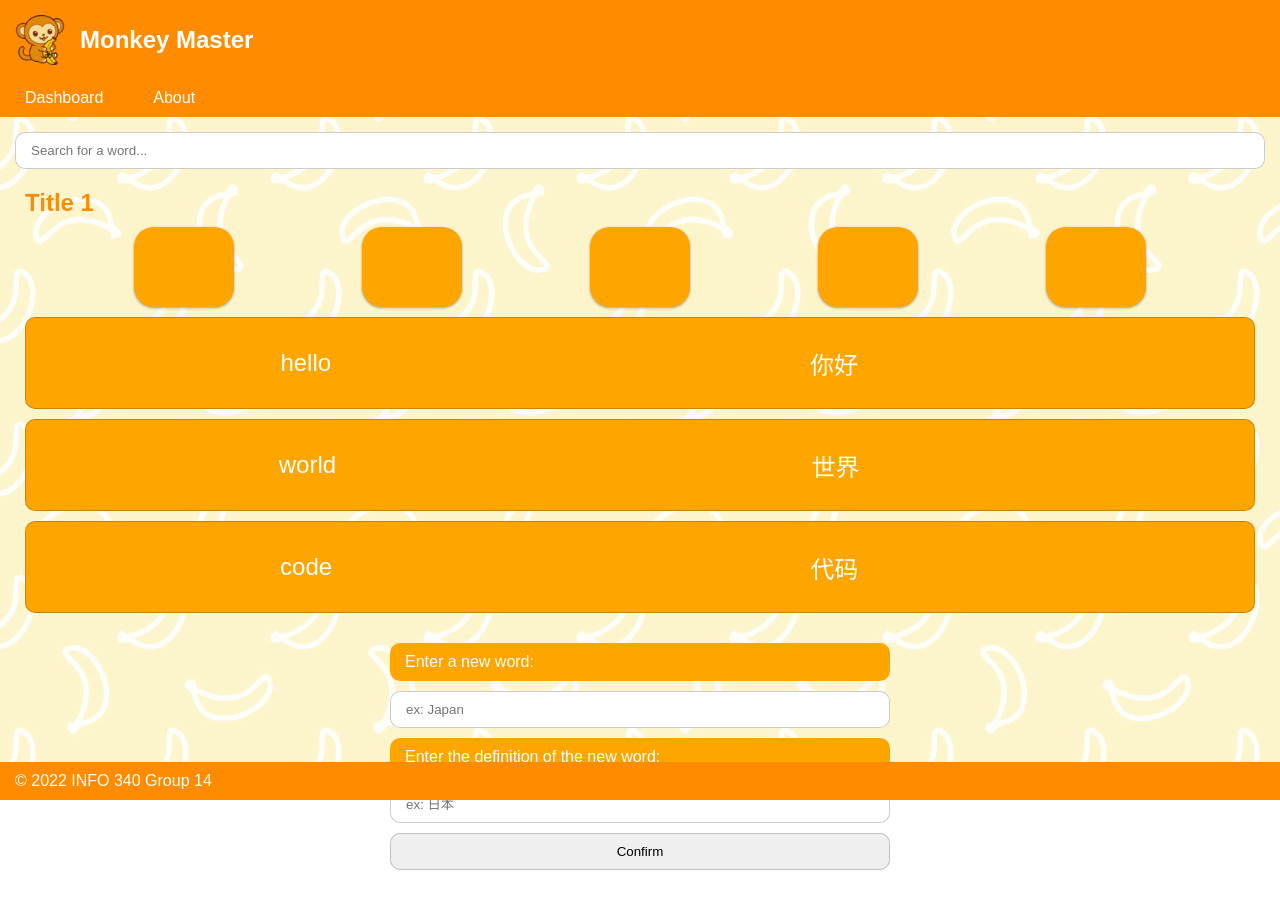
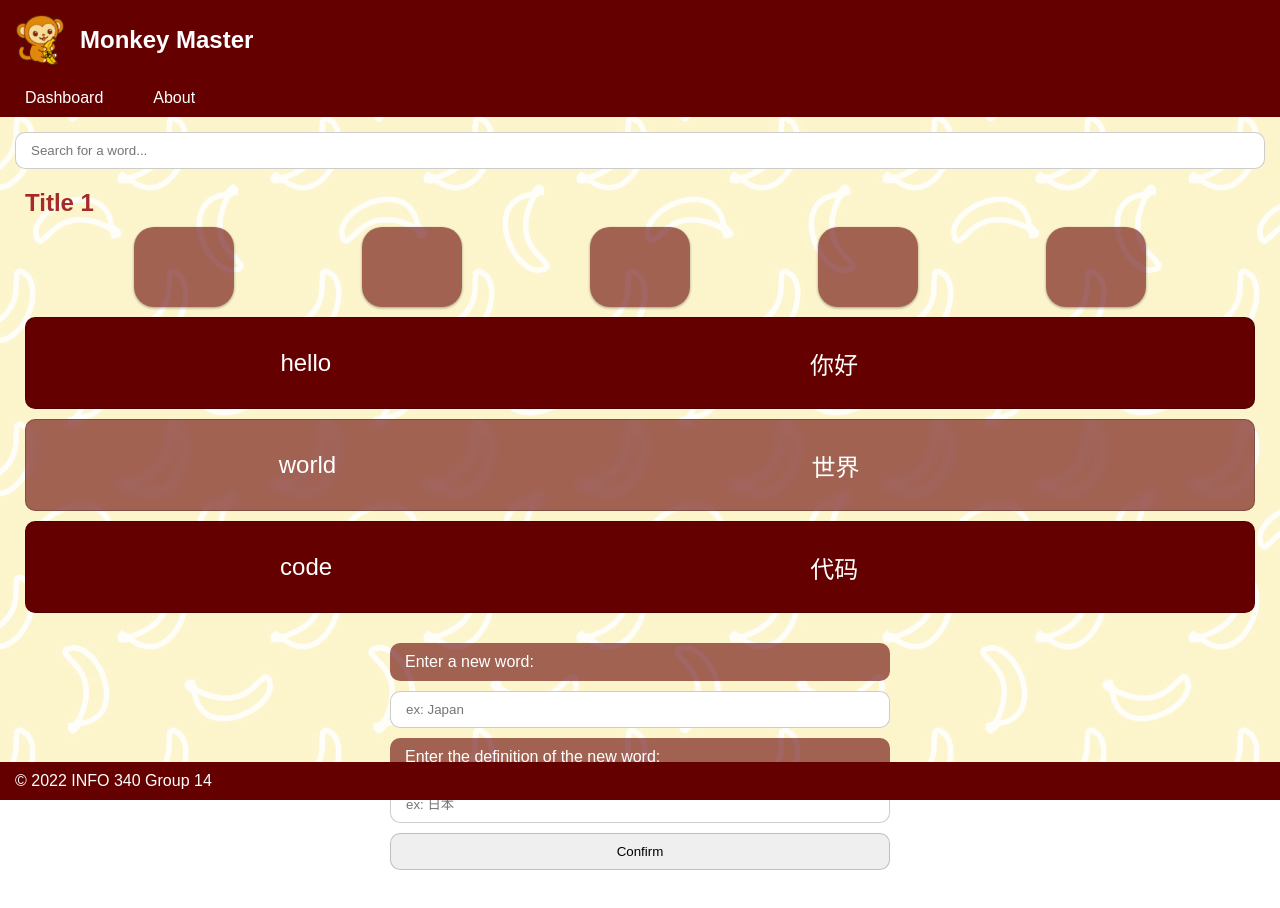
Before and after one commit to shangzhenyang/monkey-master, a React (Create React App) app: page /wordlist/0 in a window 1280 px wide. Shown: the top 908 px of the page. Built offline with nearby package versions, Linux system fonts and the light colour scheme; a web font is replaced by a local one.

Commit message:
Improve accessibility

```diff
--- a/src/App.css
+++ b/src/App.css
@@ -6,12 +6,17 @@
 }
 
 :root {
-	--theme-color: darkorange;
+	--theme-color: rgb(100,0,0);
+	--second-theme-color: rgba(100,0,0,.6);
 }
 
 a {
 	color: inherit;
 	text-decoration: none;
+}
+
+a:hover {
+	background-color: rgba(255, 255, 255, .2);
 }
 
 body {
@@ -56,7 +61,7 @@ header h1 {
 }
 
 h2 {
-	color: var(--theme-color);
+	color: brown;
 	margin: 0;
 	padding: 10px;
 }
@@ -95,6 +100,7 @@ ul {
 }
 
 .card {
+	background-color: var(--theme-color);
 	border: 1px solid rgba(0, 0, 0, .2);
 	border-radius: 10px;
 	margin: 5px;
@@ -114,24 +120,8 @@ ul {
 	opacity: .6;
 }
 
-.card:nth-child(5n + 1) {
-	background-color: #E74C3C;
-}
-
-.card:nth-child(5n + 2) {
-	background-color: darkorange;
-}
-
-.card:nth-child(5n + 3) {
-	background-color: #229954;
-}
-
-.card:nth-child(5n + 4) {
-	background-color: #2E86C1;
-}
-
-.card:nth-child(5n + 5) {
-	background-color: #7D3C98;
+.card:nth-child(even) {
+	background-color: var(--second-theme-color);
 }
 
 .card-content img {
@@ -170,7 +160,7 @@ ul {
 }
 
 .status {
-	background-color: orange;
+	background-color: var(--second-theme-color);
 	border: 1px solid rgba(0, 0, 0, .2);
 	border-radius: 10px;
 	font-size: 18px;
@@ -194,9 +184,10 @@ ul {
 }
 
 .about .team .member {
+	border-radius: 10px;
 	width: 250px;
 	margin: 5px;
-	background: #D2B48C;
+	background-color: rgba(100,0,0,.2);
 	padding: 20px 10px;
 }
 
@@ -221,17 +212,18 @@ ul {
 .about h1 {
 	font-family: 'Yatra One', cursive;
 	font-size: 48px;
-	color: #D2B48C;
+	color: brown;
 }
 
 .about h2 {
 	font-family: 'Yatra One', cursive;
 	font-size: 25px;
-	color: #DEB887;
+	color: brown;
 	margin-bottom: 25px;
 }
 
 .about .team .member h3 {
+	color: brown;
 	text-transform: uppercase;
 	font-size: 18px;
 	letter-spacing: 2px;
@@ -239,6 +231,7 @@ ul {
 }
 
 .about .team .member p {
+	color: black;
 	margin-top: 15px;
 }
 
@@ -251,7 +244,7 @@ ul {
 .wordlist-nav-button {
 	height: 80px;
 	display: inline-block;
-	background-color: orange;
+	background-color: var(--second-theme-color);
 	border-radius: 20px;
 	box-shadow: 0 1px 3px rgba(0, 0, 0, 0.16), 0 1px 3px rgba(0, 0, 0, 0.23);
 	line-height: 80px;
@@ -269,12 +262,17 @@ ul {
 }
 
 .word-card {
-	background-color: orange;
+	backdrop-filter: blur(5px);
+	background-color: var(--second-theme-color);
 	border: 1px solid rgba(0, 0, 0, .2);
 	display: block;
 	border-radius: 10px;
 	margin: 10px;
 	padding: 15px;
+}
+
+.word-card:nth-child(even) {
+	background-color: var(--theme-color);
 }
 
 .word-card .text {
@@ -304,7 +302,7 @@ input {
 
 label {
 	padding-right: 10px;
-	background-color: orange;
+	background-color: var(--second-theme-color);
 	color: white;
 }
 
@@ -344,7 +342,7 @@ input {
 }
 
 
-@media (min-width: 600px) {
+@media (min-width: 800px) {
 	.card {
 		display: inline-block;
 		margin: 5px;
@@ -365,7 +363,7 @@ input {
 	}
 }
 
-@media (min-width: 950px) {
+@media (min-width: 1200px) {
 	.wordlist-nav-button {
 		margin: 0 4rem;
 	}
@@ -377,6 +375,7 @@ input {
 		margin: 30px auto;
 	}
 }
+
 input:focus {
 	outline: none;
 }
@@ -401,10 +400,6 @@ input:focus {
 	margin-left: 10px;
 }
 
-a:hover {
-	background-color: orange;
-}
-
 p:hover {
 	color: white;
 }
--- a/src/Status.js
+++ b/src/Status.js
@@ -10,8 +10,10 @@ function Status(props) {
 		title = "Monkey Master (Lv2)"
 	} else if (count < 30) {
 		title = "Monkey Monster (Lv3)"
+	} else if (count < 40) {
+		title = "Monkey King (Lv4)"
 	} else {
-		title = "Monkey King (Lv4)"
+		title = "Monkey Elder (Lv5)"
 	}
 	return <>
 		<h2>Status</h2>
```
